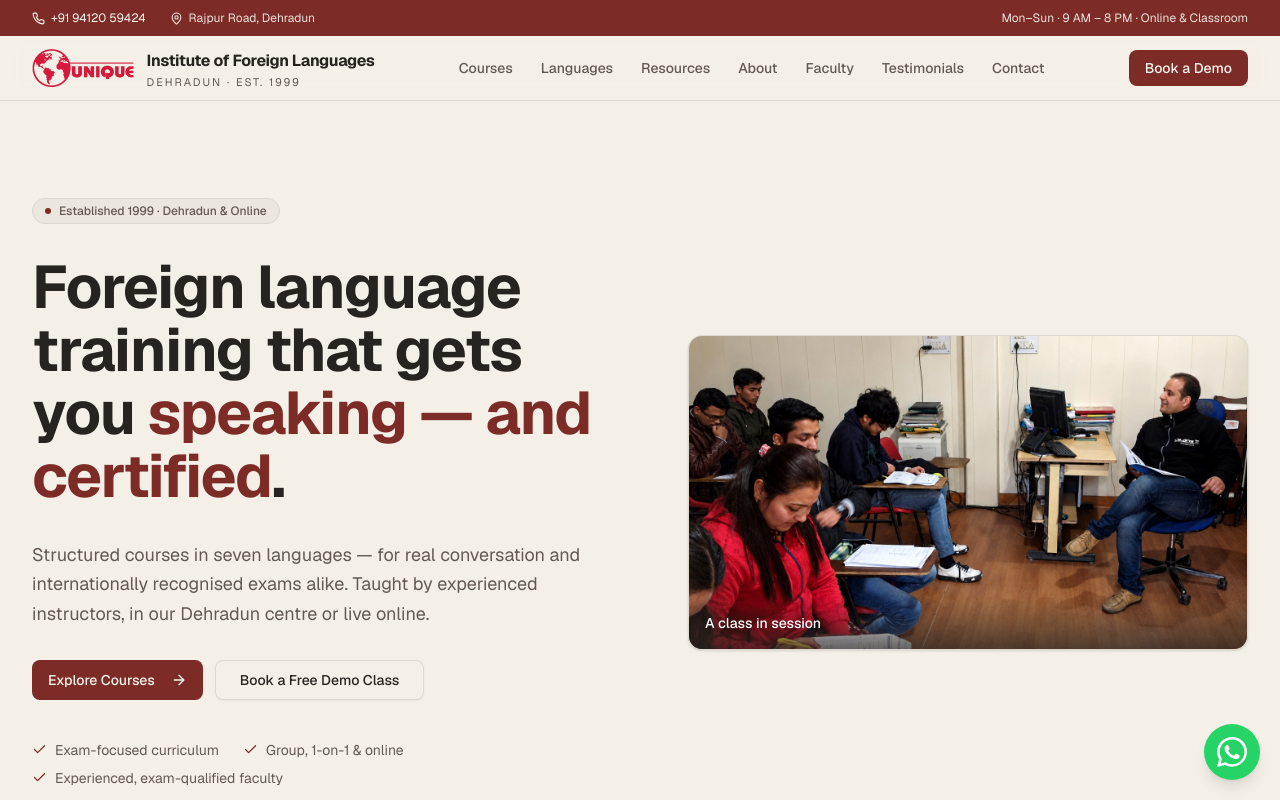
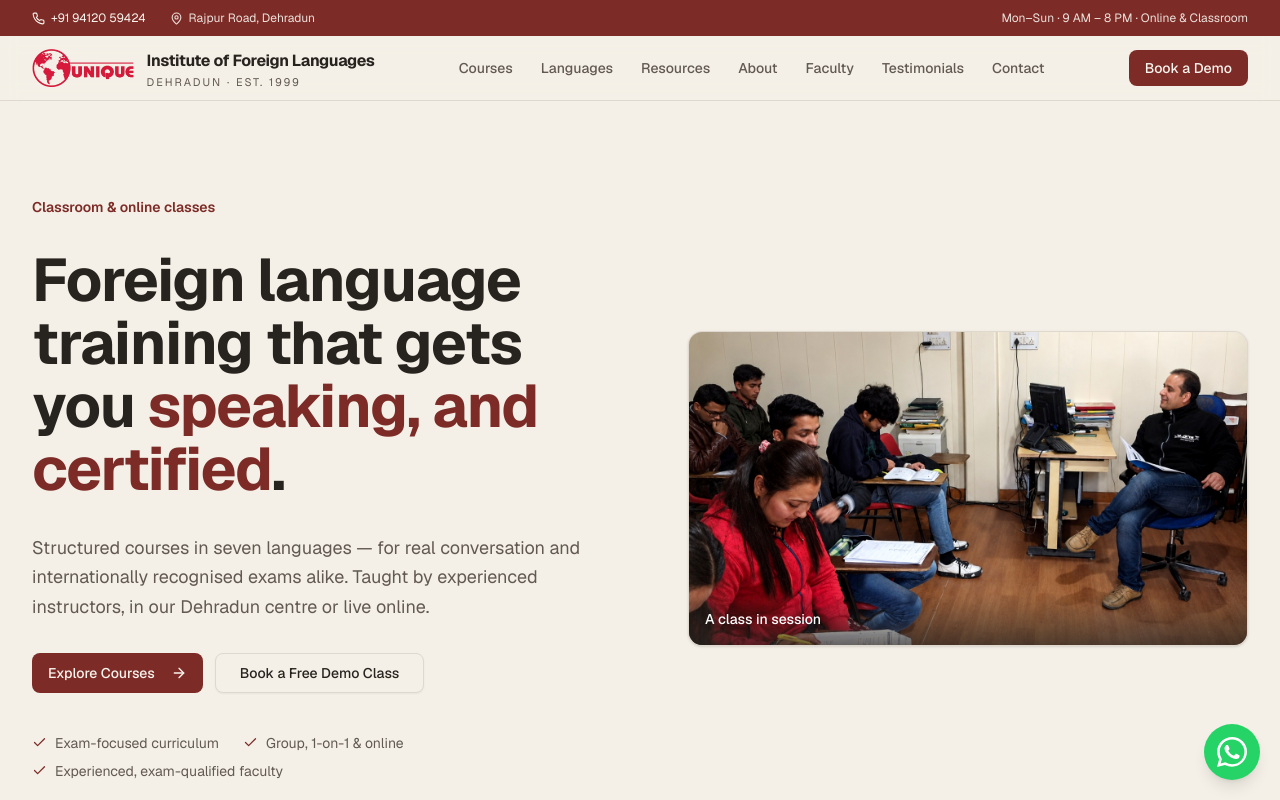
Before and after one commit to mohitgauniyal/uifl, a Next.js app: page / in a window 1280 px wide. Shown: the top 800 px of the page. Built offline with nearby package versions, Linux system fonts and the light colour scheme.

Commit message:
Replace hero pill with a plain editorial eyebrow
Swaps the rounded chip + dot (a template cliche, and the only non-editorial
eyebrow on the site) for a plain 'Classroom & online classes' label that
matches the section-eyebrow style elsewhere.

```diff
--- a/components/hero.tsx
+++ b/components/hero.tsx
@@ -18,14 +18,11 @@
         <div className="grid grid-cols-1 lg:grid-cols-2 gap-12 lg:gap-16 items-center">
           {/* Left: message */}
           <div className="space-y-8">
-            <div className="inline-flex items-center gap-2 rounded-full border border-border bg-muted px-3 py-1 text-xs font-medium text-muted-foreground">
-              <span className="h-1.5 w-1.5 rounded-full bg-primary" />
-              Established 1999 · Dehradun &amp; Online
-            </div>
+            <p className="text-sm font-semibold text-primary">Classroom &amp; online classes</p>
 
             <h1 className="text-4xl sm:text-5xl lg:text-6xl font-bold leading-[1.05] text-foreground">
               Foreign language training that gets you{' '}
-              <span className="text-primary">speaking — and certified</span>.
+              <span className="text-primary">speaking, and certified</span>.
             </h1>
 
             <p className="text-lg text-muted-foreground leading-relaxed max-w-xl">
```
